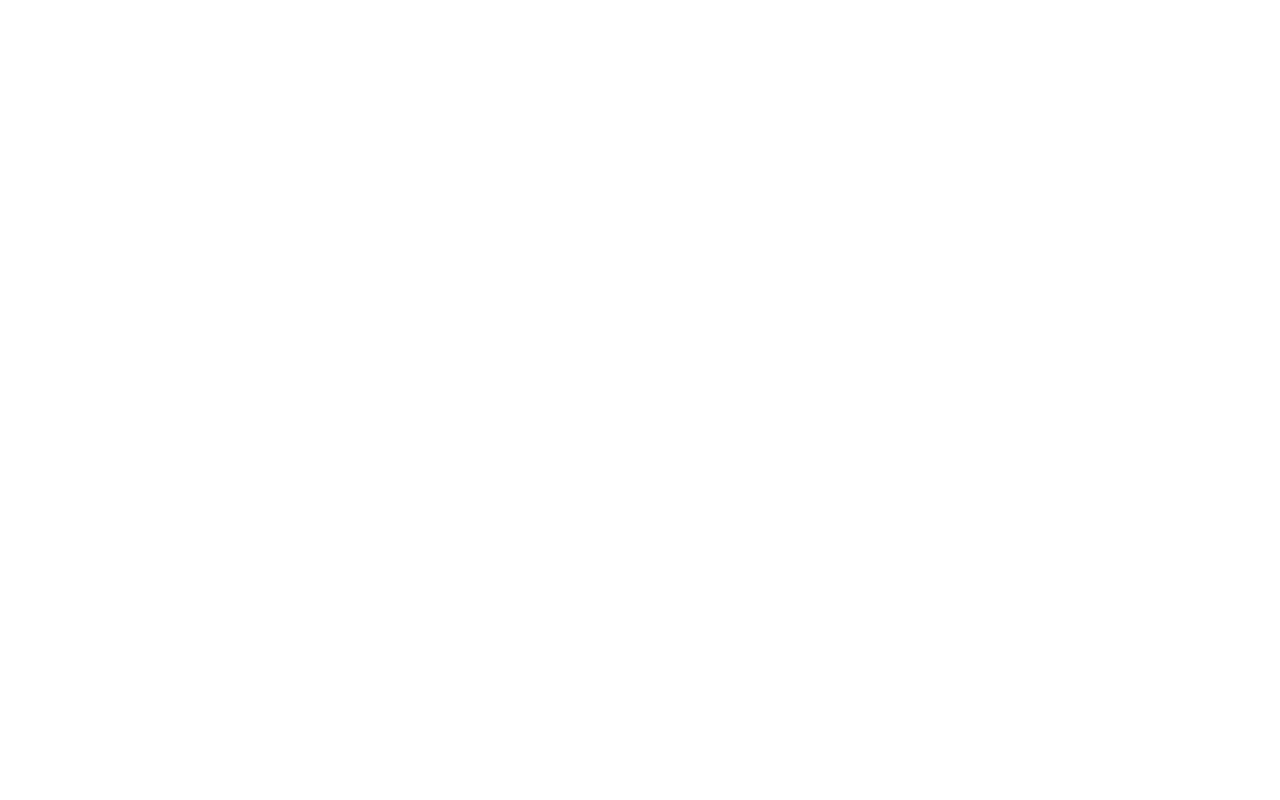
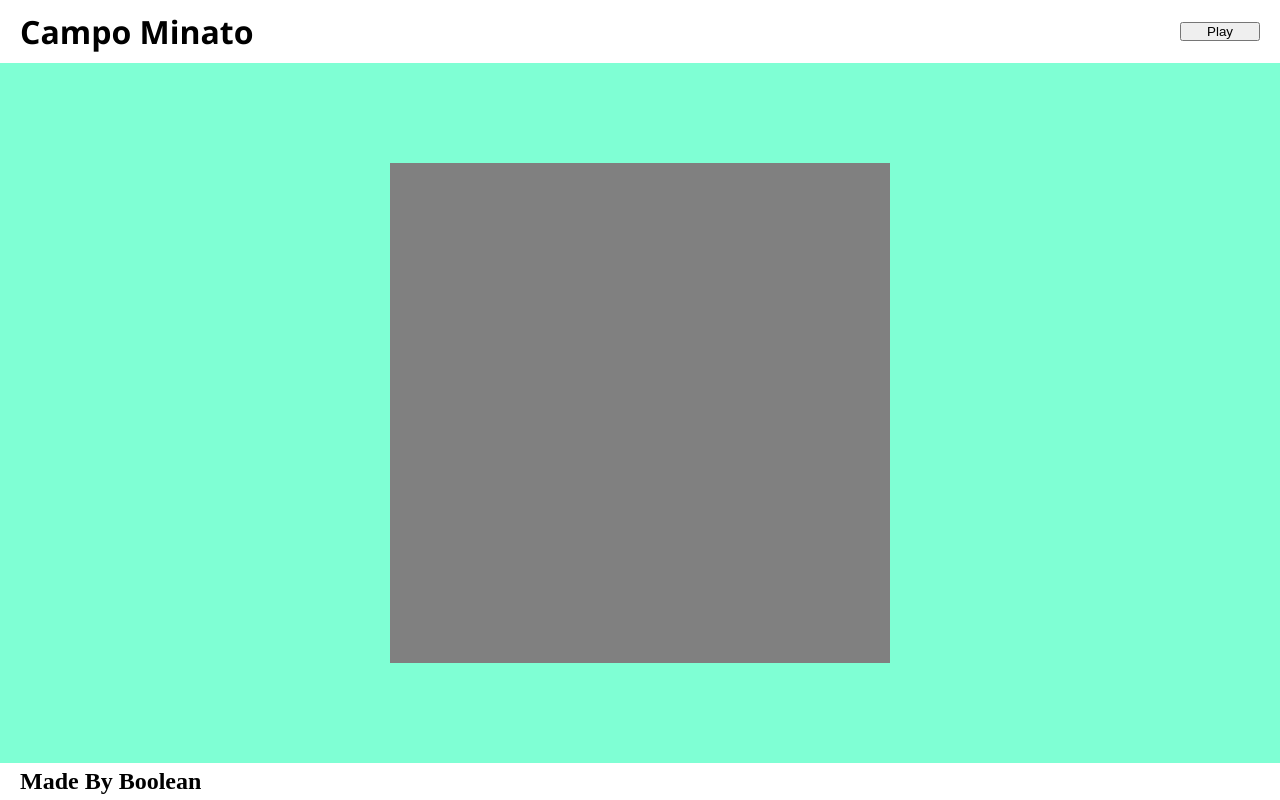
Before and after one commit to gaetano-94/js-campominato-grid, a plain HTML site: page index.html in a window 1280 px wide. Drawn offline with Linux system fonts and the light colour scheme.

Commit message:
feat: struttura campo minato

```diff
--- a/css/style.css
+++ b/css/style.css
@@ -6,3 +6,57 @@ RESET
   padding: 0;
   box-sizing: border-box;
 }
+
+/*
+COMMON
+*/
+
+body {
+  height: 100vh;
+  display: flex;
+  flex-direction: column;
+}
+
+/*
+HEADER
+*/
+header {
+  display: flex;
+  align-items: center;
+  justify-content: space-between;
+  padding: 10px 20px;
+}
+
+header h1 {
+  font-family: 'Segoe UI', Tahoma, Geneva, Verdana, sans-serif;
+}
+
+header button {
+  padding: 0px 25px;
+}
+
+/*
+MAIN
+*/
+main {
+  flex-grow: 1;
+  background-color: #7fffd4;
+  justify-content: center;
+  align-items: center;
+  display: flex;
+}
+
+.table {
+  background-color: gray;
+  width: 500px;
+  height: 500px;
+}
+/*
+FOOTER
+*/
+footer {
+  padding: 5px 20px;
+}
+/*
+UTILITY
+*/
--- a/index.html
+++ b/index.html
@@ -9,6 +9,25 @@
     <!-- /MY CSS -->
   </head>
   <body>
+    <!-- HEADER -->
+    <header>
+      <h1>Campo Minato</h1>
+      <button type="button">Play</button>
+    </header>
+    <!-- /HEADER -->
+
+    <!-- MAIN -->
+    <main>
+      <div class="table"></div>
+    </main>
+    <!-- /MAIN -->
+
+    <!-- FOOTER -->
+    <footer>
+      <h2>Made By Boolean</h2>
+    </footer>
+    <!-- /FOOTER -->
+
     <!-- MY JS -->
     <script src="js/script.js"></script>
     <!-- /MY JS -->
```
